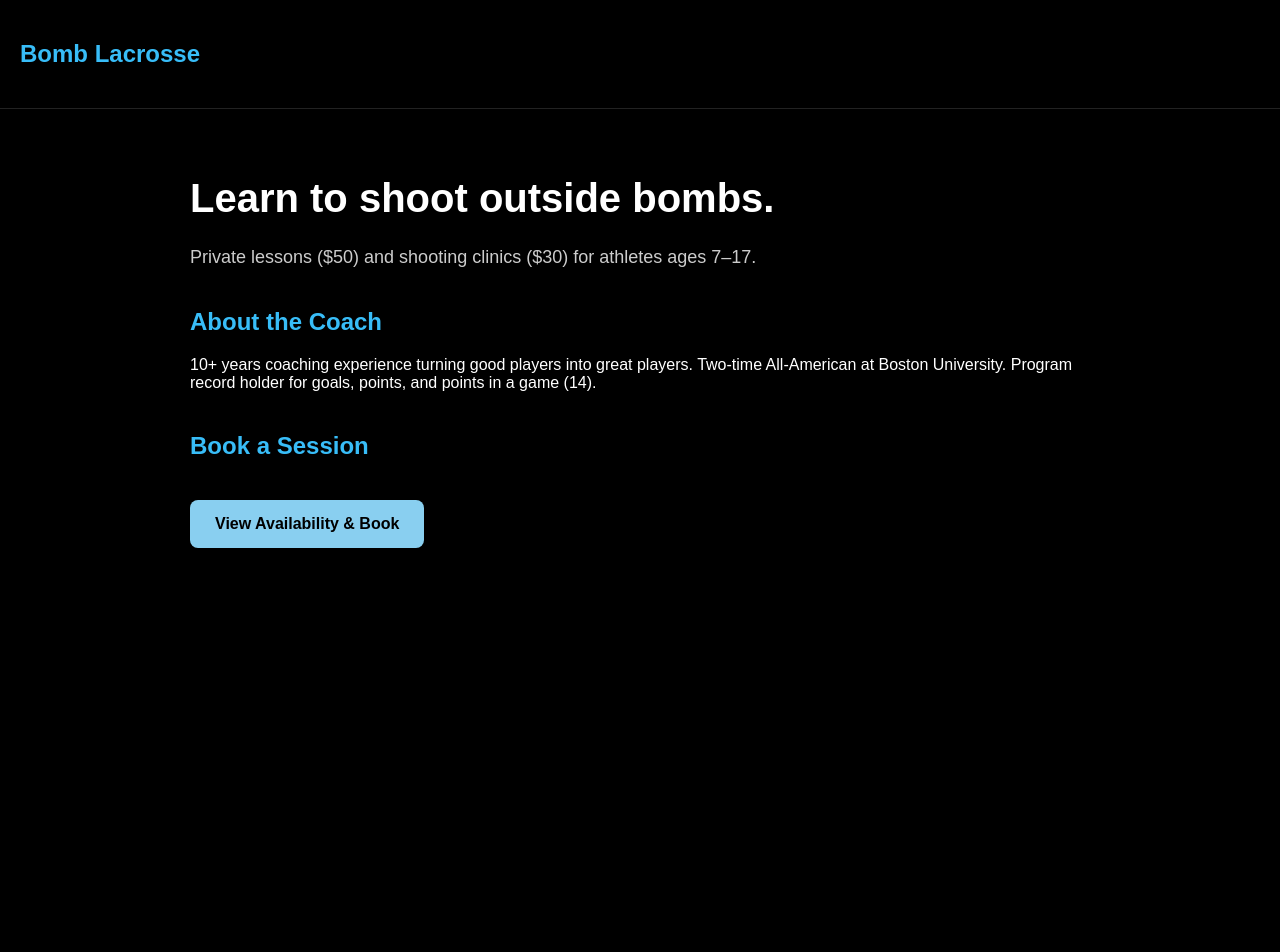
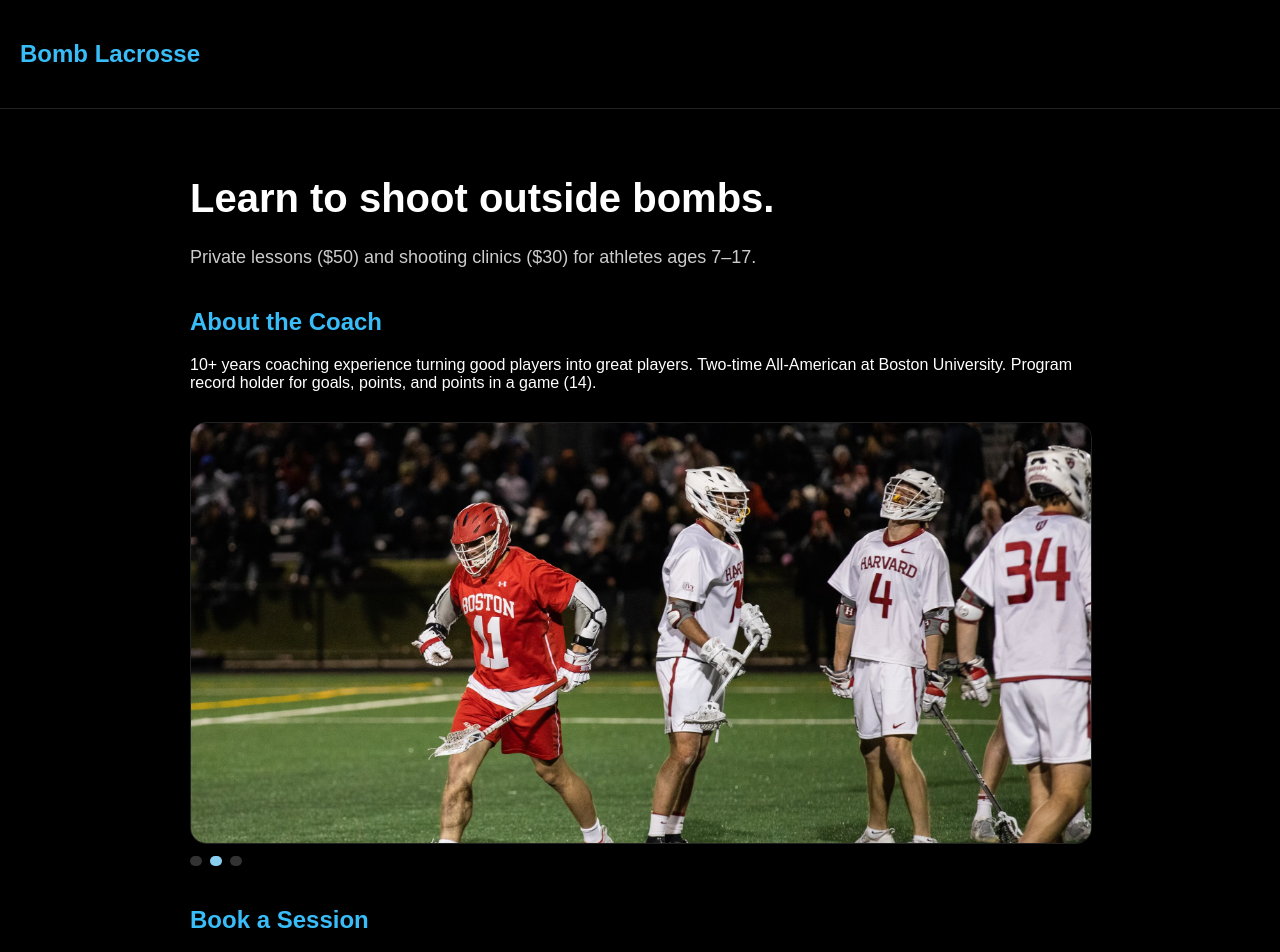
Before and after one commit to vdalto1123/bomb-lacrosse, a Next.js app: page / in a window 1280 px wide. Shown: the top 952 px of the page. Before the commit the page ends 800 px from the top, so only its background shows below. Built offline with nearby package versions, Linux system fonts and the light colour scheme.

Commit message:
Update page.tsx

```diff
--- a/app/page.tsx
+++ b/app/page.tsx
@@ -64,6 +64,8 @@
         </p>
       </section>
 
+      <Slideshow />
+
       <section style={{marginTop:40}}>
         <h2 style={{color:"#38bdf8"}}>Book a Session</h2>
         <a
```
